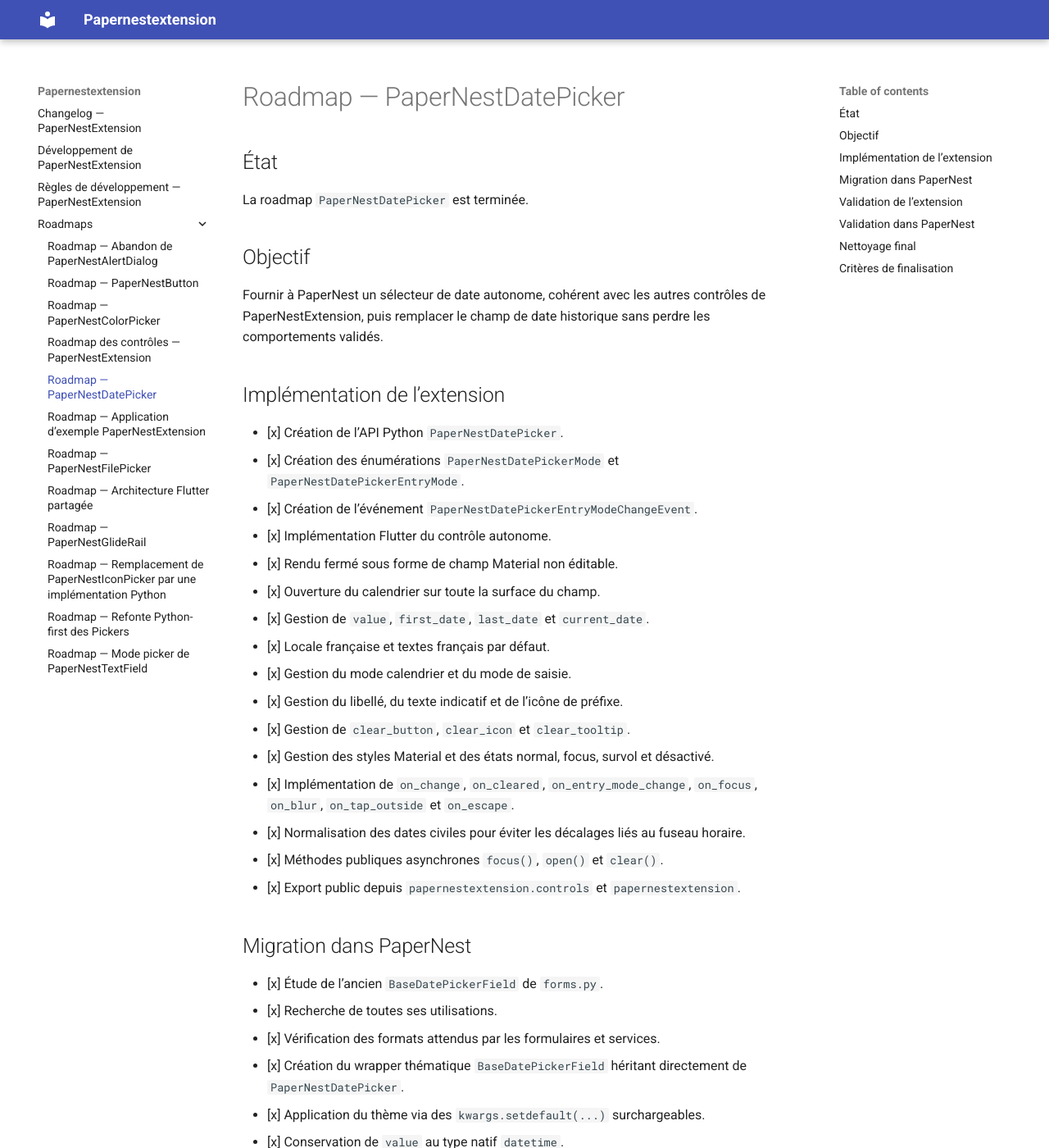
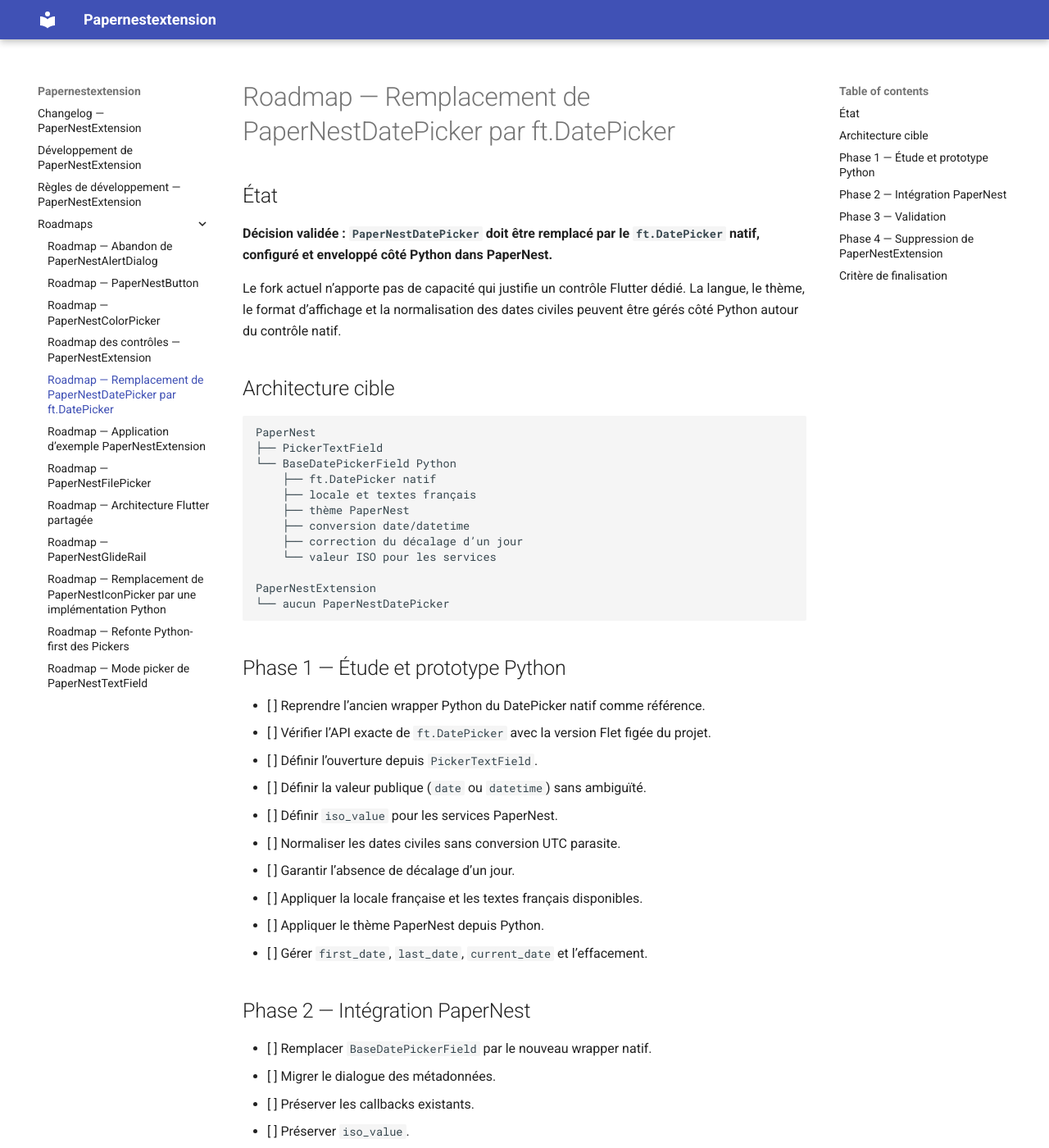
Before and after one commit to Drenae/PaperNestExtension, an MkDocs documentation site: the page built from docs/roadmaps/ROADMAP_DATE_PICKER.md, in a window 1280 px wide and 1400 px high. Shown: the whole window at 82% size. Built offline with MkDocs 1.6.1 and Material for MkDocs 9.7.7, drawn with Linux system fonts in a browser that asks for light colours; some of the changed text lies outside the part shown.

Commit message:
docs: redefine DatePicker roadmap around native Python wrapper

````diff
--- a/docs/roadmaps/ROADMAP_DATE_PICKER.md
+++ b/docs/roadmaps/ROADMAP_DATE_PICKER.md
@@ -1,74 +1,76 @@
-# Roadmap — PaperNestDatePicker
+# Roadmap — Remplacement de PaperNestDatePicker par ft.DatePicker
 
 ## État
 
-La roadmap `PaperNestDatePicker` est terminée.
+**Décision validée : `PaperNestDatePicker` doit être remplacé par le `ft.DatePicker` natif, configuré et enveloppé côté Python dans PaperNest.**
 
-## Objectif
+Le fork actuel n’apporte pas de capacité qui justifie un contrôle Flutter dédié. La langue, le thème, le format d’affichage et la normalisation des dates civiles peuvent être gérés côté Python autour du contrôle natif.
 
-Fournir à PaperNest un sélecteur de date autonome, cohérent avec les autres contrôles de PaperNestExtension, puis remplacer le champ de date historique sans perdre les comportements validés.
+## Architecture cible
 
-## Implémentation de l’extension
+```text
+PaperNest
+├── PickerTextField
+└── BaseDatePickerField Python
+    ├── ft.DatePicker natif
+    ├── locale et textes français
+    ├── thème PaperNest
+    ├── conversion date/datetime
+    ├── correction du décalage d’un jour
+    └── valeur ISO pour les services
 
-- [x] Création de l’API Python `PaperNestDatePicker`.
-- [x] Création des énumérations `PaperNestDatePickerMode` et `PaperNestDatePickerEntryMode`.
-- [x] Création de l’événement `PaperNestDatePickerEntryModeChangeEvent`.
-- [x] Implémentation Flutter du contrôle autonome.
-- [x] Rendu fermé sous forme de champ Material non éditable.
-- [x] Ouverture du calendrier sur toute la surface du champ.
-- [x] Gestion de `value`, `first_date`, `last_date` et `current_date`.
-- [x] Locale française et textes français par défaut.
-- [x] Gestion du mode calendrier et du mode de saisie.
-- [x] Gestion du libellé, du texte indicatif et de l’icône de préfixe.
-- [x] Gestion de `clear_button`, `clear_icon` et `clear_tooltip`.
-- [x] Gestion des styles Material et des états normal, focus, survol et désactivé.
-- [x] Implémentation de `on_change`, `on_cleared`, `on_entry_mode_change`, `on_focus`, `on_blur`, `on_tap_outside` et `on_escape`.
-- [x] Normalisation des dates civiles pour éviter les décalages liés au fuseau horaire.
-- [x] Méthodes publiques asynchrones `focus()`, `open()` et `clear()`.
-- [x] Export public depuis `papernestextension.controls` et `papernestextension`.
+PaperNestExtension
+└── aucun PaperNestDatePicker
+```
 
-## Migration dans PaperNest
+## Phase 1 — Étude et prototype Python
 
-- [x] Étude de l’ancien `BaseDatePickerField` de `forms.py`.
-- [x] Recherche de toutes ses utilisations.
-- [x] Vérification des formats attendus par les formulaires et services.
-- [x] Création du wrapper thématique `BaseDatePickerField` héritant directement de `PaperNestDatePicker`.
-- [x] Application du thème via des `kwargs.setdefault(...)` surchargeables.
-- [x] Conservation de `value` au type natif `datetime`.
-- [x] Ajout de `iso_value` pour les services PaperNest attendant une date ISO.
-- [x] Préservation de l’effacement et des événements attendus.
-- [x] Remplacement des usages dans le dialogue des métadonnées.
-- [x] Suppression de l’ancien DatePicker natif de `forms.py`.
-- [x] Nettoyage des imports obsolètes.
+- [ ] Reprendre l’ancien wrapper Python du DatePicker natif comme référence.
+- [ ] Vérifier l’API exacte de `ft.DatePicker` avec la version Flet figée du projet.
+- [ ] Définir l’ouverture depuis `PickerTextField`.
+- [ ] Définir la valeur publique (`date` ou `datetime`) sans ambiguïté.
+- [ ] Définir `iso_value` pour les services PaperNest.
+- [ ] Normaliser les dates civiles sans conversion UTC parasite.
+- [ ] Garantir l’absence de décalage d’un jour.
+- [ ] Appliquer la locale française et les textes français disponibles.
+- [ ] Appliquer le thème PaperNest depuis Python.
+- [ ] Gérer `first_date`, `last_date`, `current_date` et l’effacement.
 
-## Validation de l’extension
+## Phase 2 — Intégration PaperNest
 
-- [x] Vérification de l’exemple dédié et de la valeur initiale.
-- [x] Test de la sélection de date.
-- [x] Test de la modification programmée de `value`.
-- [x] Test des limites `first_date` et `last_date`.
-- [x] Test du bouton d’effacement et de l’événement associé.
-- [x] Test du focus, du survol, du clavier, d’Échap et de l’état désactivé.
-- [x] Vérification de l’absence de décalage d’un jour lié au fuseau horaire.
-- [x] Build et test de l’exemple sous Windows avec les versions retenues.
+- [ ] Remplacer `BaseDatePickerField` par le nouveau wrapper natif.
+- [ ] Migrer le dialogue des métadonnées.
+- [ ] Préserver les callbacks existants.
+- [ ] Préserver `iso_value`.
+- [ ] Préserver le bouton d’effacement.
+- [ ] Préserver l’état désactivé.
+- [ ] Vérifier les dates initiales déjà enregistrées.
 
-## Validation dans PaperNest
+## Phase 3 — Validation
 
-- [x] Test du dialogue utilisant les dates.
-- [x] Vérification de la valeur initiale.
-- [x] Vérification de la sélection, de la modification et de l’effacement.
-- [x] Vérification des valeurs ISO envoyées aux services et enregistrées dans les modèles.
-- [x] Vérification du rendu visuel sous Windows.
-- [x] Validation du comportement réel par l’utilisateur.
-- [x] Validation du build Windows de PaperNest.
-- [x] Mise à jour de la roadmap UI et des changelogs.
+- [ ] Tester la valeur initiale.
+- [ ] Tester la sélection et la modification.
+- [ ] Tester l’effacement.
+- [ ] Tester les limites de dates.
+- [ ] Tester la locale et les libellés français.
+- [ ] Tester plusieurs fuseaux et l’absence de décalage d’un jour.
+- [ ] Vérifier les valeurs ISO envoyées aux services.
+- [ ] Valider `flet run --recursive`.
+- [ ] Valider le build Windows PaperNest.
+- [ ] Faire valider visuellement et fonctionnellement par l’utilisateur.
 
-## Nettoyage final
+## Phase 4 — Suppression de PaperNestExtension
 
-- [x] Suppression de l’ancien code de date devenu inutile.
-- [x] Suppression des wrappers et imports obsolètes communs.
-- [x] Vérification finale de `forms.py` après les migrations DatePicker et FilePicker.
+Cette phase ne commence qu’après validation du wrapper Python natif.
 
-## Critères de finalisation
+- [ ] Supprimer `PaperNestDatePicker` côté Python.
+- [ ] Supprimer les enums et événements spécifiques devenus inutiles.
+- [ ] Supprimer le contrôle Flutter.
+- [ ] Supprimer l’enregistrement et les exports.
+- [ ] Supprimer l’exemple dédié devenu inutile.
+- [ ] Nettoyer la documentation et les imports.
+- [ ] Compiler et valider PaperNestExtension après suppression.
 
-`PaperNestDatePicker` est fonctionnel et validé dans l’extension comme dans PaperNest. Le build Windows, les interactions, les valeurs ISO et le nettoyage de l’ancien code sont validés.
+## Critère de finalisation
+
+La roadmap sera terminée lorsque le DatePicker natif, piloté côté Python, reproduira les comportements utiles de PaperNest sans décalage de date, puis que le fork Flutter aura été supprimé sans régression.
````
